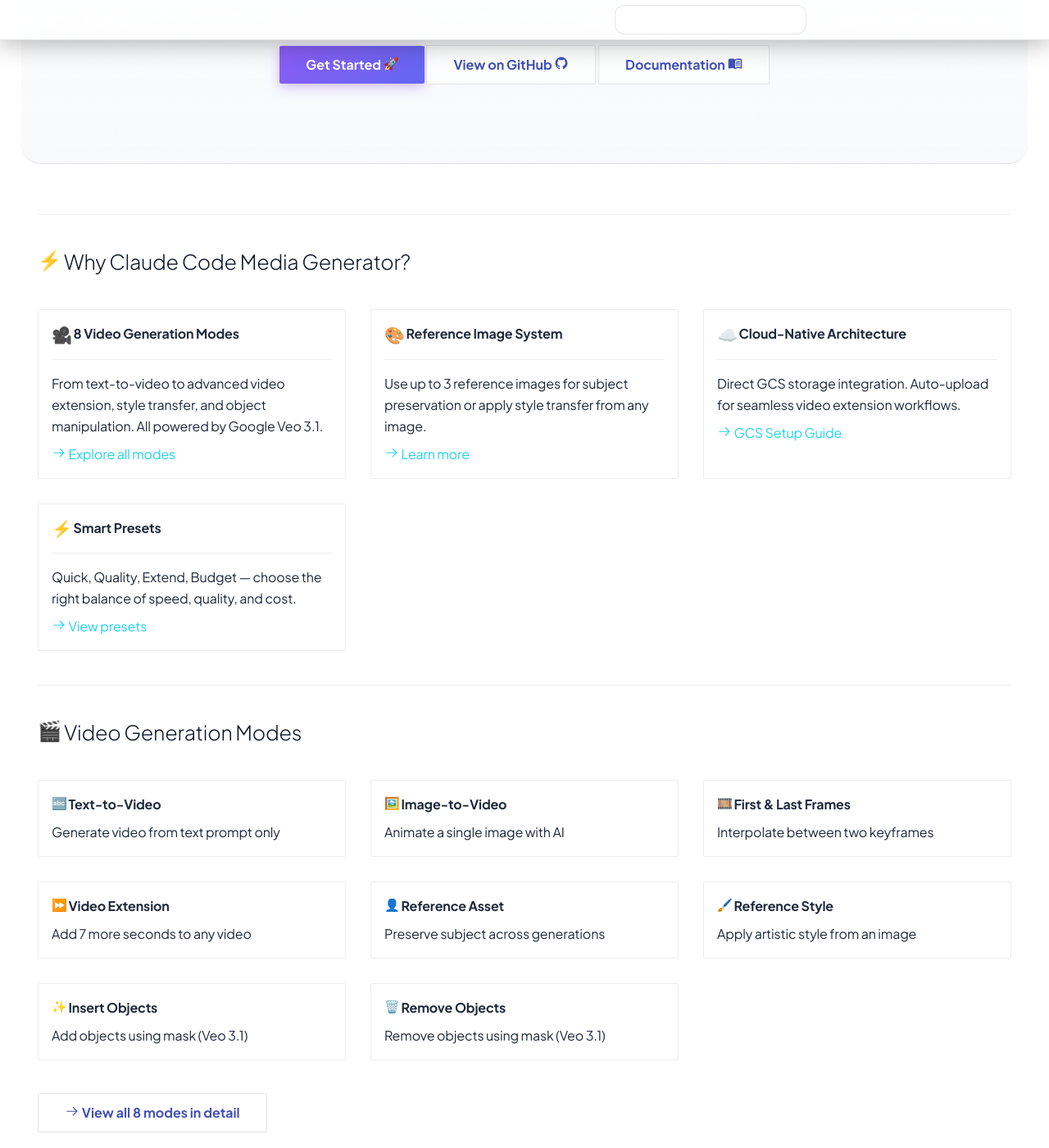
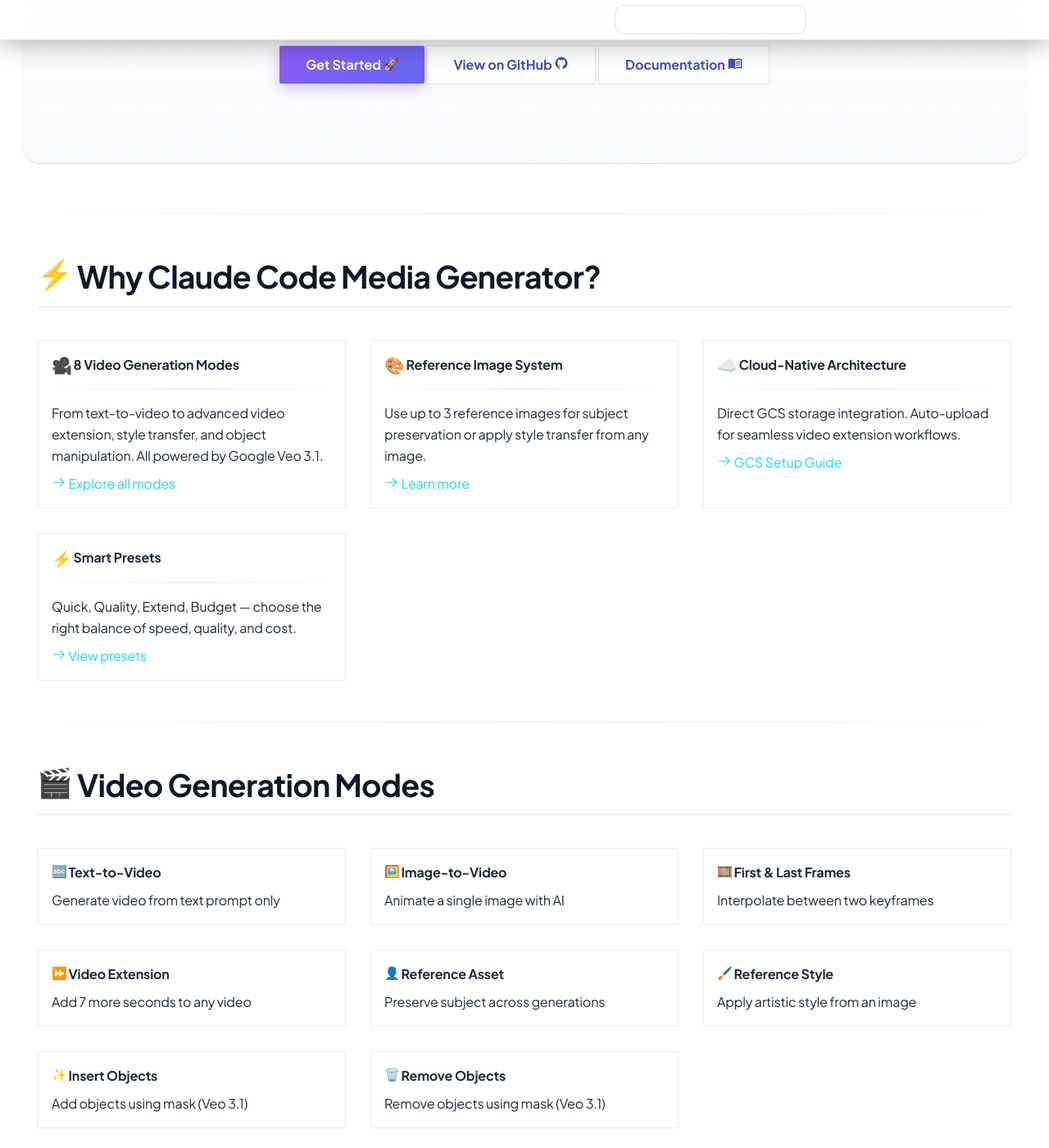
Before and after one commit to DarKWinGTM/claude-code-media-generator, an MkDocs documentation site: the page built from docs/index.md, in a window 1280 px wide and 1400 px high, scrolled down 410 px. Shown: the whole window at 82% size. Built offline with MkDocs 1.6.1 and Material for MkDocs 9.7.7, drawn with Linux system fonts in a browser that asks for light colours; emoji names are drawn with the system emoji font; comment, search, counter and statistics services are not loaded.

Commit message:
feat: Phase 2 High Priority UI/UX improvements
- Add cursor-pointer to card hover effects
- Implement clear heading hierarchy (H1-H4 with distinct sizes/weights)
- Add consistent section spacing with lobotomized owl selector
- Style horizontal rules with gradient effect
- Reduce cookie consent banner prominence (smaller, inline layout)
- Add light mode support for headings and consent banner

Fixes issues #5, #7, #8, #9 from pages.design.md

Co-Authored-By: Claude <noreply@anthropic.com>

```diff
--- a/docs/stylesheets/extra.css
+++ b/docs/stylesheets/extra.css
@@ -179,7 +179,68 @@ body, .md-typeset {
   -webkit-text-fill-color: transparent;
   background-clip: text;
   text-shadow: none;
+  margin-bottom: 1rem;
+}
+
+/* ===== Heading Hierarchy - Clear Visual Structure ===== */
+.md-typeset h2 {
+  font-weight: 700;
+  font-size: 1.875rem !important;
+  letter-spacing: -0.02em;
+  color: #f8fafc;
+  margin-top: 2.5rem;
+  margin-bottom: 1rem;
+  padding-bottom: 0.5rem;
+  border-bottom: 1px solid var(--glass-border);
+}
+
+.md-typeset h3 {
+  font-weight: 600;
+  font-size: 1.375rem !important;
+  letter-spacing: -0.01em;
+  color: #e2e8f0;
+  margin-top: 2rem;
+  margin-bottom: 0.75rem;
+}
+
+.md-typeset h4 {
+  font-weight: 600;
+  font-size: 1.125rem !important;
+  color: #cbd5e1;
+  margin-top: 1.5rem;
   margin-bottom: 0.5rem;
+}
+
+/* Light mode headings */
+[data-md-color-scheme="default"] .md-typeset h2 {
+  color: #0f172a;
+  border-bottom-color: rgba(0, 0, 0, 0.1);
+}
+
+[data-md-color-scheme="default"] .md-typeset h3 {
+  color: #1e293b;
+}
+
+[data-md-color-scheme="default"] .md-typeset h4 {
+  color: #334155;
+}
+
+/* ===== Section Spacing - Consistent rhythm ===== */
+.md-typeset > * + * {
+  margin-top: 1.5rem;
+}
+
+.md-typeset > h2 + *,
+.md-typeset > h3 + *,
+.md-typeset > h4 + * {
+  margin-top: 1rem;
+}
+
+.md-typeset hr {
+  margin: 2.5rem 0;
+  border: none;
+  height: 1px;
+  background: linear-gradient(90deg, transparent, var(--glass-border), transparent);
 }
 
 /* ===== Cards Grid - Bento Style ===== */
@@ -203,6 +264,7 @@ body, .md-typeset {
   list-style: none;
   transition: all 0.4s cubic-bezier(0.4, 0, 0.2, 1);
   overflow: hidden;
+  cursor: pointer;
 }
 
 .grid.cards > li::before,
@@ -587,6 +649,49 @@ body, .md-typeset {
   border-top: 1px solid var(--glass-border);
 }
 
+/* ===== Cookie Consent Banner - Minimal & Non-intrusive ===== */
+.md-consent {
+  background: rgba(15, 15, 25, 0.95) !important;
+  backdrop-filter: var(--glass-blur);
+  border-top: 1px solid var(--glass-border);
+  padding: 0.75rem 1rem;
+  font-size: 0.875rem;
+}
+
+.md-consent__inner {
+  max-width: 1200px;
+  margin: 0 auto;
+  display: flex;
+  align-items: center;
+  justify-content: space-between;
+  gap: 1rem;
+}
+
+.md-consent__title {
+  font-size: 0.875rem;
+  font-weight: 600;
+  margin-bottom: 0.25rem;
+}
+
+.md-consent__description {
+  font-size: 0.8rem;
+  opacity: 0.8;
+  line-height: 1.4;
+}
+
+.md-consent__button {
+  padding: 0.5rem 1rem;
+  font-size: 0.8rem;
+  border-radius: 8px;
+  white-space: nowrap;
+}
+
+/* Light mode consent */
+[data-md-color-scheme="default"] .md-consent {
+  background: rgba(255, 255, 255, 0.95) !important;
+  border-top-color: rgba(0, 0, 0, 0.1);
+}
+
 /* ===== Scrollbar - Neon ===== */
 ::-webkit-scrollbar {
   width: 10px;
```
